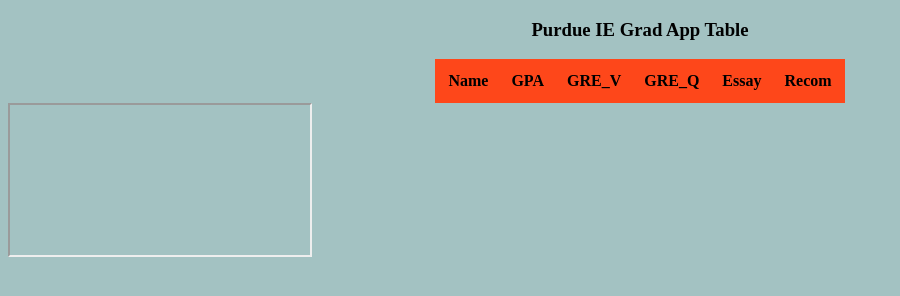
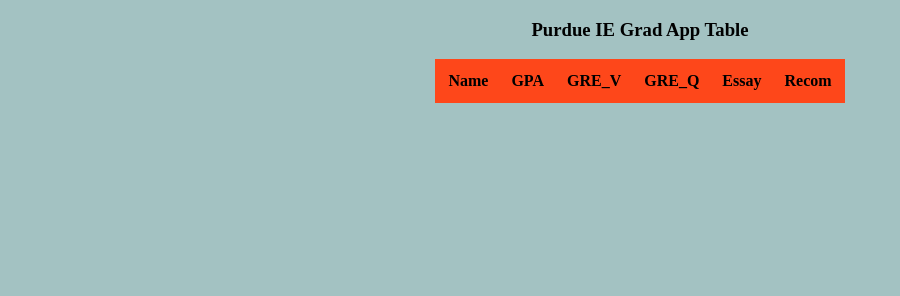
Before and after one commit to rohanweigel/rohanweigel, a plain HTML site: page index.html in a window 1280 px wide. Shown: the whole page, without its empty margins (0-900 px from the left). Drawn offline with Linux system fonts and the light colour scheme; no server answers.

Commit message:
update4_hw2

```diff
--- a/index.html
+++ b/index.html
@@ -23,7 +23,6 @@
 
         </tbody>
         </table>
-        <iframe>http://www.purdue.edu/</iframe>
 
     </body>
 
--- a/tablestyle.css
+++ b/tablestyle.css
@@ -28,7 +28,3 @@ th{
 h3{
     text-align: center;
 }
-iframe{
-    align: middle;
-    scrolling: auto;
-}
```
